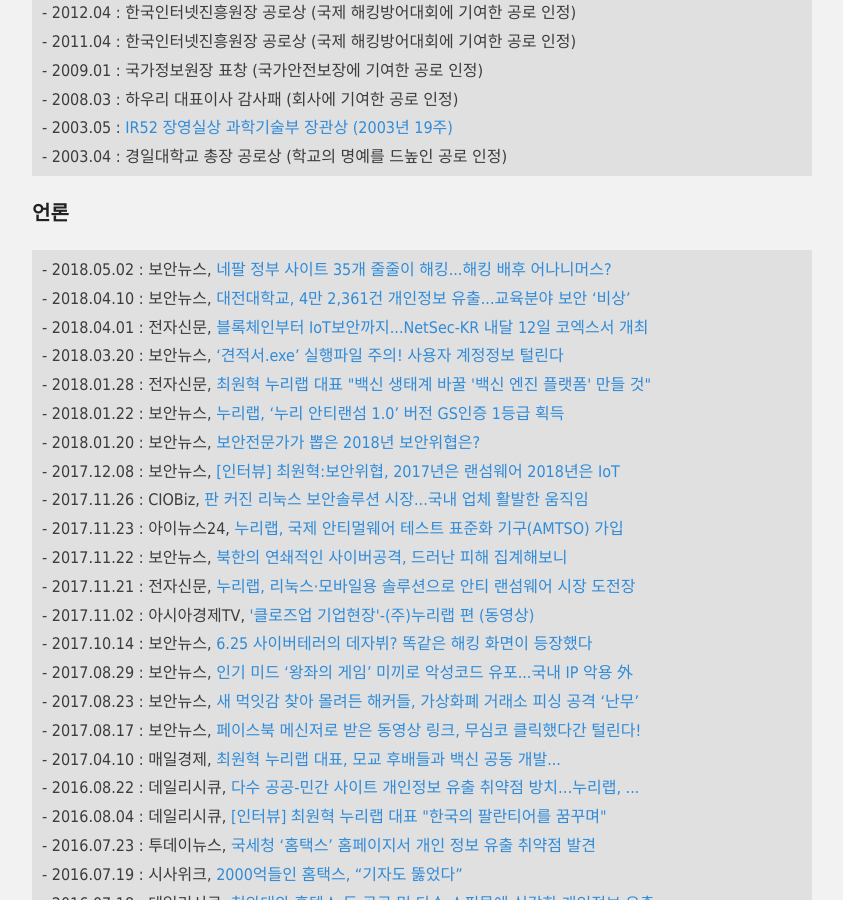
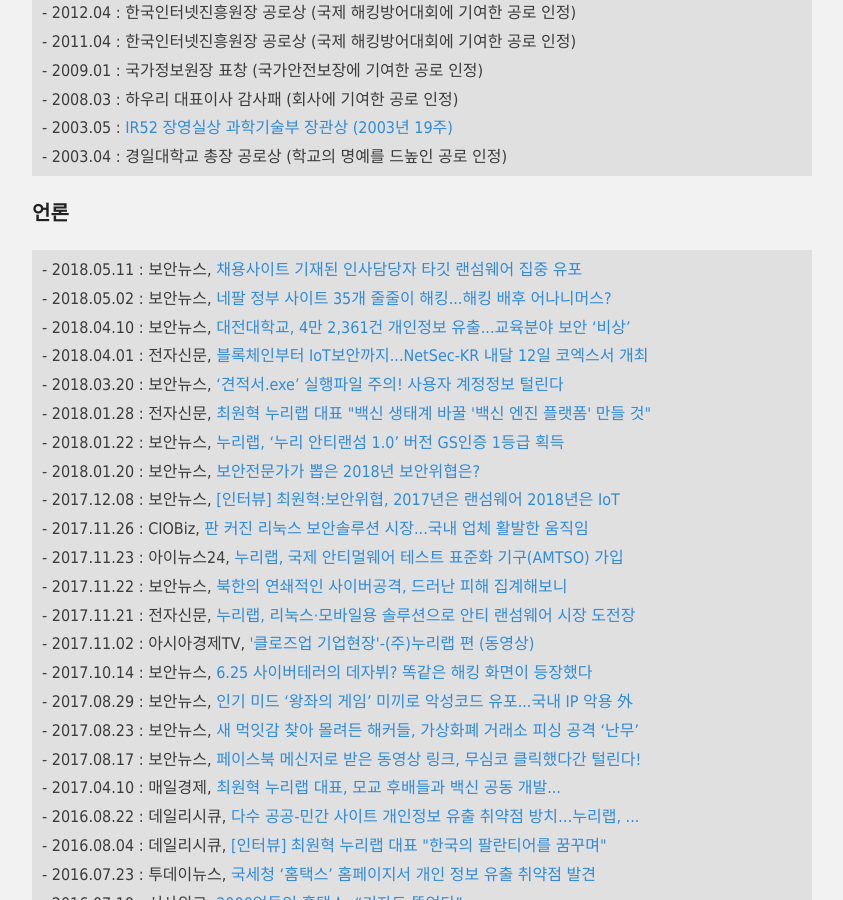
Before and after one commit to hanul93/hanul93.github.com, a Jekyll site: the page built from about.md, in a window 1280 px wide and 900 px high, scrolled down 1626 px. Shown: the whole window, without its empty margins (218-1061 px from the left). Built offline with Jekyll 4.4.1, drawn with Linux system fonts in a browser that asks for light colours; nearby versions of some CDN libraries.

Commit message:
언론 추가

```diff
--- a/about.md
+++ b/about.md
@@ -67,7 +67,8 @@
 
 ### 언론
 
-<div class="highlighter-rouge"><pre class="highlight"><code class="keibox">- 2018.05.02 : 보안뉴스, <a href="http://www.boannews.com/media/view.asp?idx=68990&kind=1">네팔 정부 사이트 35개 줄줄이 해킹...해킹 배후 어나니머스?</a>
+<div class="highlighter-rouge"><pre class="highlight"><code class="keibox">- 2018.05.11 : 보안뉴스, <a href="http://www.boannews.com/media/view.asp?idx=69315&kind=1">채용사이트 기재된 인사담당자 타깃 랜섬웨어 집중 유포</a>
+- 2018.05.02 : 보안뉴스, <a href="http://www.boannews.com/media/view.asp?idx=68990&kind=1">네팔 정부 사이트 35개 줄줄이 해킹...해킹 배후 어나니머스?</a>
 - 2018.04.10 : 보안뉴스, <a href="http://www.boannews.com/media/view.asp?idx=68281&kind=1">대전대학교, 4만 2,361건 개인정보 유출...교육분야 보안 ‘비상’</a>
 - 2018.04.01 : 전자신문, <a href="http://www.etnews.com/20180330000237">블록체인부터 IoT보안까지...NetSec-KR 내달 12일 코엑스서 개최</a>
 - 2018.03.20 : 보안뉴스, <a href="http://www.boannews.com/media/view.asp?idx=67662&kind=">‘견적서.exe’ 실행파일 주의! 사용자 계정정보 털린다</a>
```
